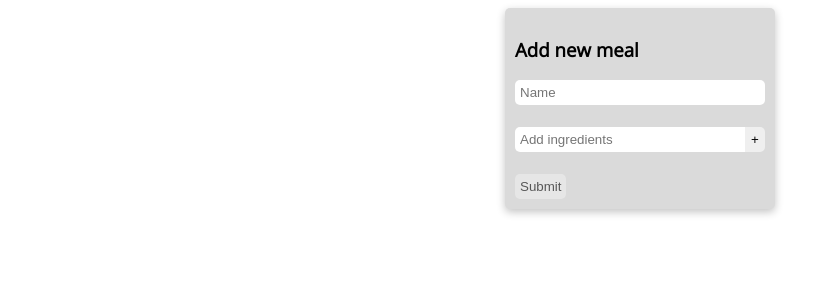
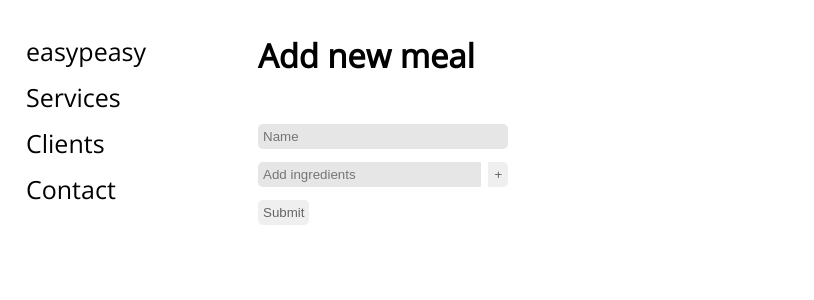
Before and after one commit to samhadleydev/easypeasy, a Flask app: page / in a window 1280 px wide. Shown: the top 300 px of the page, without its empty margins (0-814 px from the left). Run offline with Flask 2, Linux system fonts and the light colour scheme.

Commit message:
changed homepage layout

```diff
--- a/easypeasy_app/templates/pages/home.html
+++ b/easypeasy_app/templates/pages/home.html
@@ -1,7 +1,63 @@
 <!DOCTYPE html>
 <html>
+<head>
+<meta name="viewport" content="width=device-width, initial-scale=1">
 <style>
+
 @import url('https://fonts.googleapis.com/css2?family=Open+Sans:wght@300&display=swap');
+
+
+body {
+    font-family: 'Open Sans', sans-serif;
+  }
+
+.sidenav {
+  width: 200px;
+  position: fixed;
+  z-index: 1;
+  top: 20px;
+  left: 10px;
+  overflow-x: hidden;
+  padding: 8px 0;
+}
+
+.sidenav a {
+  padding: 6px 8px 6px 16px;
+  text-decoration: none;
+  font-size: 25px;
+  color: #000000;
+  display: block;
+  transition: all 0.5s;
+  cursor: pointer;
+}
+
+.sidenav span {
+  cursor: pointer;
+  display: inline-block;
+  position: relative;
+  transition: 0.5s;
+}
+
+.sidenav a:hover span {
+  padding-right: 25px;
+}
+
+.sidenav a:hover span:after {
+  opacity: 1;
+  right: 0;
+}
+
+.main {
+  margin-left: 250px; /* Same width as the sidebar + left position in px */
+  font-size: 28px; /* Increased text to enable scrolling */
+  padding: 0px 0px;
+}
+
+@media screen and (max-height: 450px) {
+  .sidenav {padding-top: 15px;}
+  .sidenav a {font-size: 18px;}
+}
+
   .center {
     margin: auto;
     width: 250px;
@@ -15,18 +71,23 @@
     border: 0px;
     padding: 5px;
     border-radius: 5px;
+    background-color: rgb(230, 230, 230);
   }
   .ingredient_input {
     border: 0px;
     padding: 5px;
     border-top-left-radius: 5px;
     border-bottom-left-radius: 5px;
+    background-color: rgb(230, 230, 230);
   }
   .add_ingredient_button {
     border-top-right-radius: 5px;
     border-bottom-right-radius: 5px;
     border: 0px;
     padding: 5px;
+    background-color: rgb(230, 230, 230);
+    transition: 0.3s;
+    opacity: 0.6;
   }
   .submit_meal {
     border: 0px;
@@ -34,23 +95,38 @@
     border-radius: 5px;
     transition: 0.3s;
     opacity: 0.6;
+    background-color: rgb(230, 230, 230);
   }
   .submit_meal:hover {opacity: 1}
-  body {
-    font-family: 'Open Sans', sans-serif;
-  }
+
+  .add_ingredient_button:hover {opacity: 1}
+
+
   </style>
+</head>
 <body>
-<div class="center">
+
+<div class="sidenav">
+  <a href="#about">easypeasy</a>
+  <a href="#services">Services</a>
+  <a href="#clients">Clients</a>
+  <a href="#contact">Contact</a>
+</div>
+<div class="main">
     <h3>Add new meal</h3>
     <form action="#">
-    <input class="nameinput" style="width: 240px" type="text" id="mealname" name="mealname" placeholder="Name"/><br><br>
-    <input class="add_ingredient_button" type="submit" value="+" style="float: right; width: 20px;"/>
-    <div style="overflow: hidden; padding-right: .5em;">
-       <input type="text" class="ingredient_input" style="width: 220px;" placeholder="Add ingredients"/>
+      <input class="nameinput" style="width: 240px" type="text" id="mealname" name="mealname" placeholder="Name"/>
+      <div style="overflow: hidden">
+         <input type="text" class="ingredient_input" style="width: 213px;" placeholder="Add ingredients"/>
+         <input class="add_ingredient_button" type="submit" value="+" style="width: 20px;"/>
+
       </div>
-    <br>
       <input class="submit_meal" type="submit" value="Submit">
     </form>
   </body>
   </html>
+
+</div>
+
+</body>
+</html>
```
Lines whose indentation alone changed are shown as unchanged.
